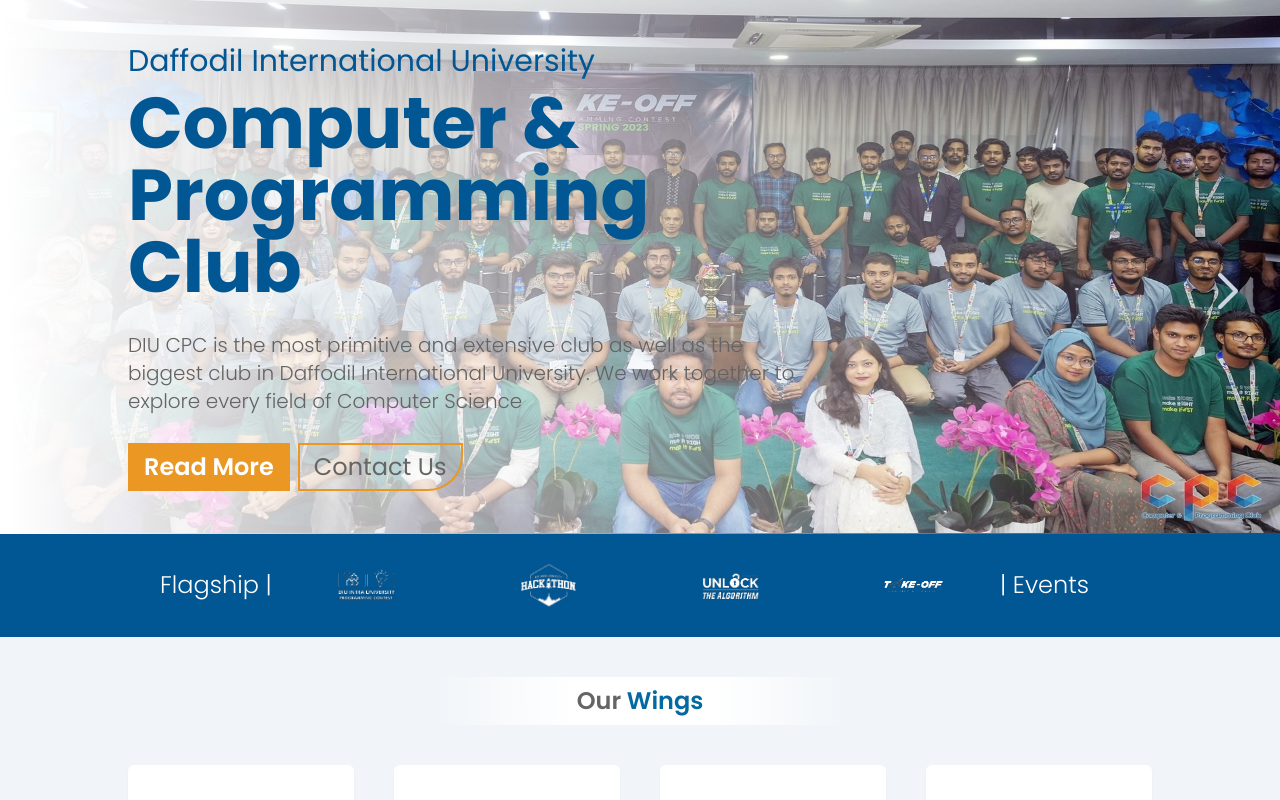
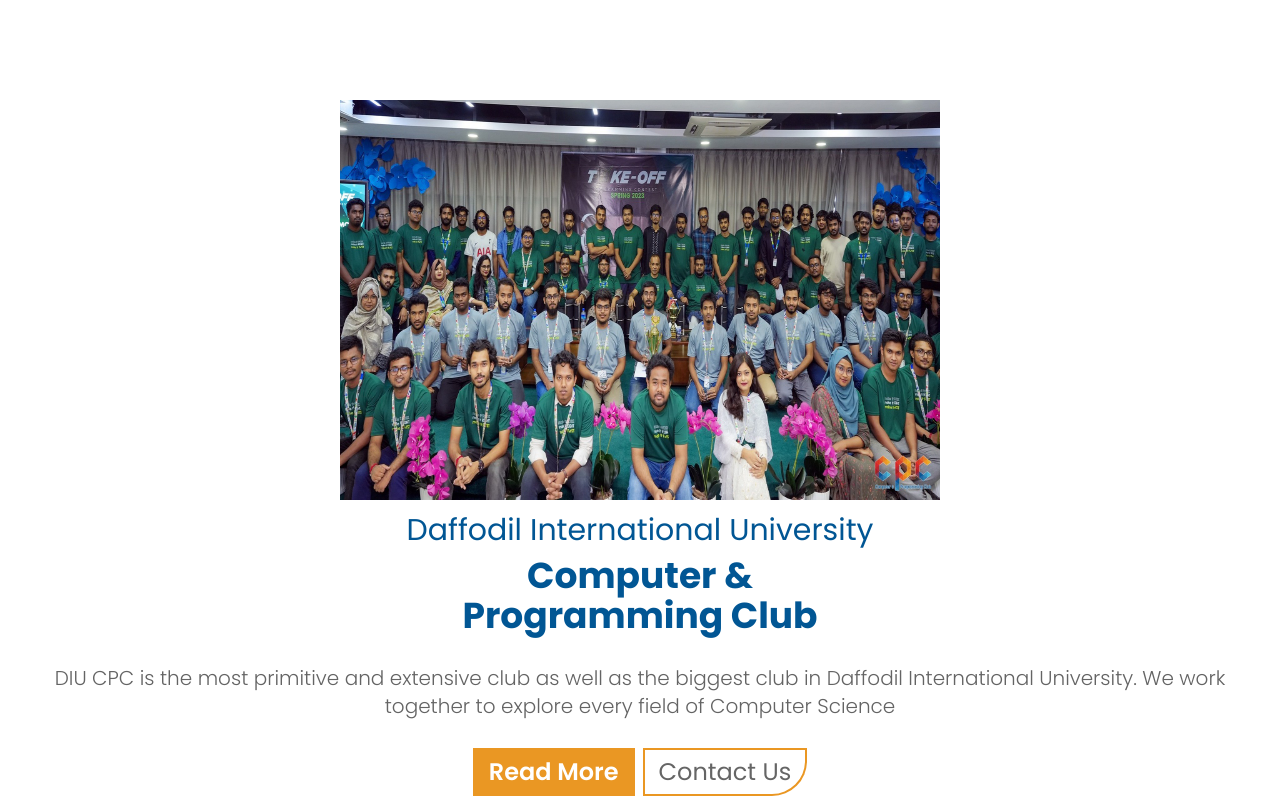
Before and after one commit to hasibulmahi/cpc-dev, a React (Create React App) app: page / in a window 1280 px wide. Shown: the top 800 px of the page. Built offline with nearby package versions, Linux system fonts and the light colour scheme; no server answers.

Commit message:
Update Home.js

```diff
--- a/src/Pages/Home/Home.js
+++ b/src/Pages/Home/Home.js
@@ -113,20 +113,17 @@
         </div>
 
         {/* Top Banner */}
-        <div className="relative">
-          <div>
-            <img src={backgroundImage} alt="Cover" className="w-full" />
-          </div>
-          <div className="absolute top-0 -bottom-px 2xl:bottom-0 right-0 left-0 cover-gradient">
-            <div className=" p-5 xl:p-32 2xl:p-48 flex items-center h-full">
-              <div className="xl:w-4/6 2xl:w-1/2 h-max">
-                <div className="text-sm xl:text-3xl text-[#015694]">
+        <div className="flex flex-col-reverse gap-x-5 items-center p-5 xl:py-[100px] bg-white">
+          <div className="top-0 -bottom-px 2xl:bottom-0 right-0 left-0 cover-gradient">
+            <div className="flex text-center my-3 items-center h-full">
+              <div className="w-full h-max">
+                <div className="text-xs sm:text-sm xl:text-3xl text-[#015694]">
                   Daffodil International University
                 </div>
-                <div className="font-bold text-xl xl:text-7xl text-[#015694] mt-0 xl:mt-2">
+                <div className="font-bold text-xl xl:text-4xl text-[#015694] mt-0 xl:mt-2">
                   Computer & <br className="hidden xl:block" /> Programming Club
                 </div>
-                <div className="text-2xs xl:text-xl font-light text-[#646464] mt-0 xl:mt-7">
+                <div className="text-sm xl:text-xl font-light text-[#646464] mt-0 xl:mt-7">
                   DIU CPC is the most primitive and extensive club as well as
                   the biggest club in Daffodil International University. We work
                   together to explore every field of Computer Science
@@ -140,34 +137,14 @@
                   </button>
                 </div>
               </div>
-              <div className="absolute right-0 xl:right-5 pt-0 xl:pt-12 2xl:pt-16">
-                <button
-                  className="flex items-center justify-center"
-                  onClick={() => {
-                    const newBanner =
-                      bgImages[
-                        bgImages.indexOf(backgroundImage) < bgImages.length - 1
-                          ? bgImages.indexOf(backgroundImage) + 1
-                          : 0
-                      ];
-                    setBackgroundImage(newBanner);
-                  }}
-                >
-                  <svg
-                    xmlns="http://www.w3.org/2000/svg"
-                    className="stroke-slate-300 hover:stroke-slate-400 duration-500 w-6 h-6 xl:w-16 xl:h-16"
-                    viewBox="0 0 24 24"
-                    strokeWidth="1.5"
-                    fill="none"
-                    strokeLinecap="round"
-                    strokeLinejoin="round"
-                  >
-                    <path stroke="none" d="M0 0h24v24H0z" fill="none" />
-                    <polyline points="9 6 15 12 9 18" />
-                  </svg>
-                </button>
-              </div>
             </div>
+          </div>
+          <div className="w-full">
+            <img
+              src={backgroundImage}
+              alt="Cover"
+              className="xl:h-[400px] 2xl:max-w-[1000px] w-full max-w-[600px] mx-auto"
+            />
           </div>
         </div>
         <div className="bg-[#015694] px-5 xl:px-10 py-0.5 xl:py-5">
```
